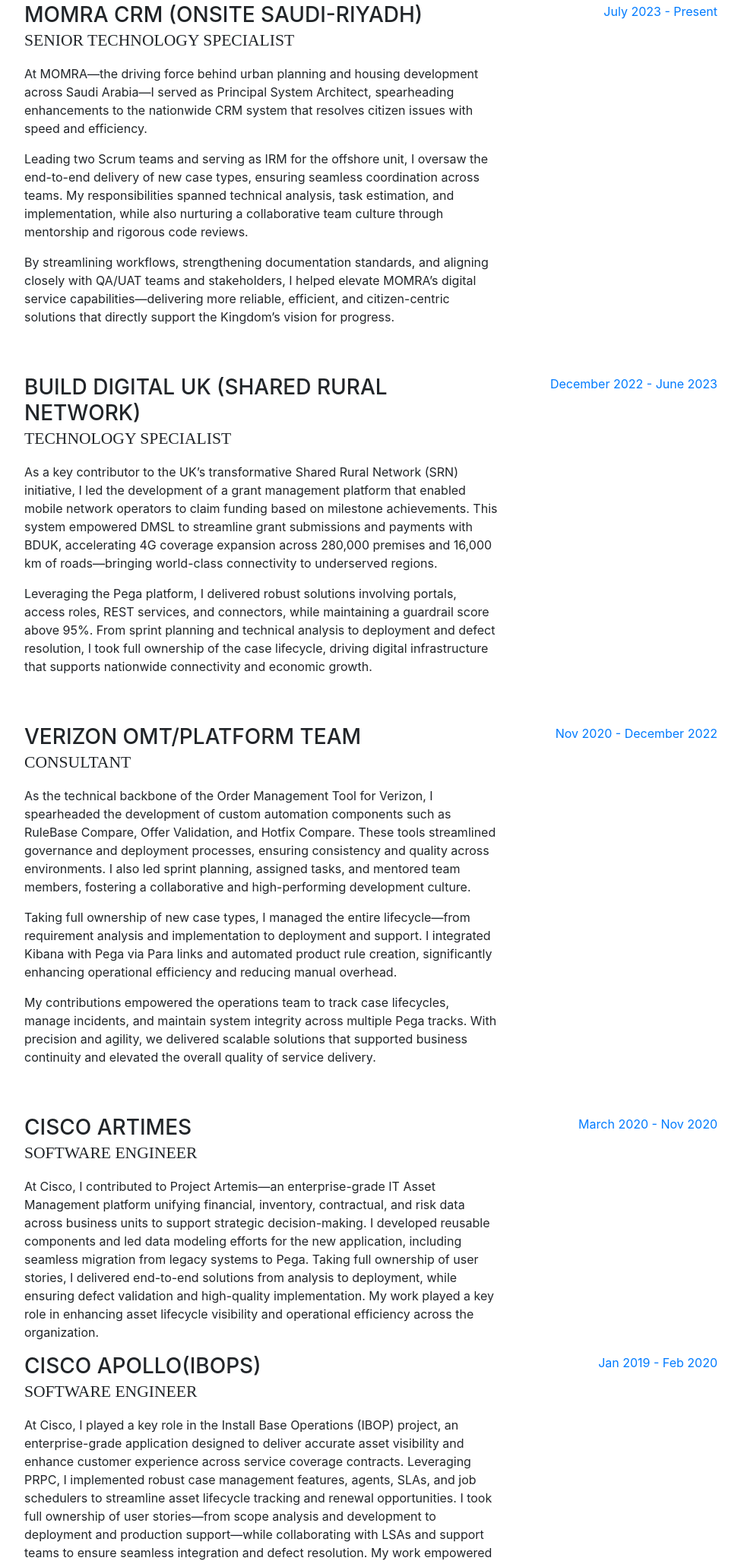
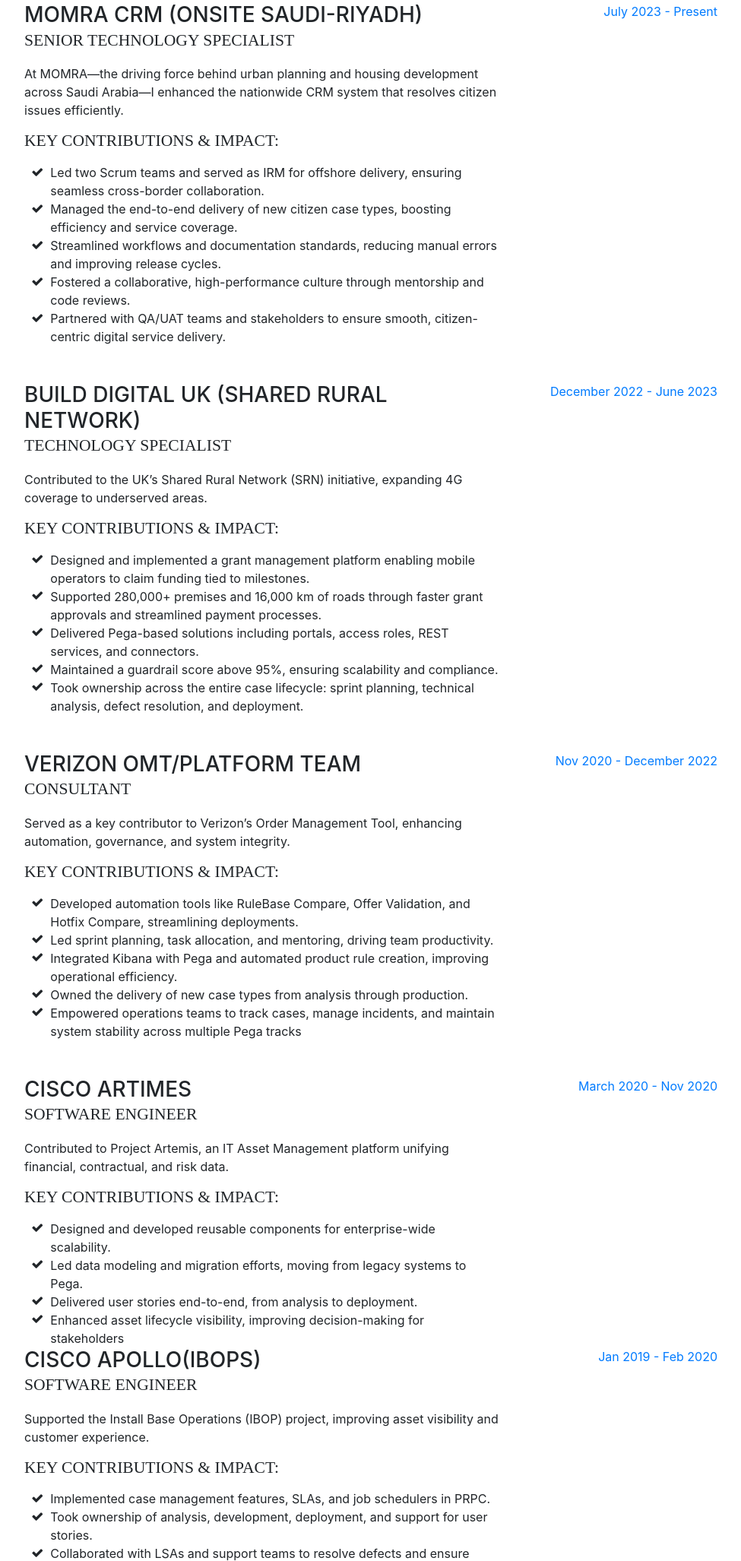
Before and after one commit to alvinj875/alvinj875.github.io, a website with bundled scripts: page index.html in a window 1280 px wide. Shown: the part 931-2985 px from the top of the page at 76% size, without its empty margins (288-1263 px from the left). Built offline with nearby package versions, Linux system fonts and the light colour scheme; a web font is replaced by a local one.

Commit message:
made in to point list

```diff
--- a/index.html
+++ b/index.html
@@ -14,8 +14,10 @@
   <link href="vendor/bootstrap/css/bootstrap.min.css" rel="stylesheet">
 
   <!-- Custom fonts for this template -->
-    <link href="https://fonts.googleapis.com/css?family=Saira+Extra+Condensed:100,200,300,400,500,600,700,800,900" rel="stylesheet">
-    <link href="https://fonts.googleapis.com/css?family=Open+Sans:300,300i,400,400i,600,600i,700,700i,800,800i" rel="stylesheet">
+  <link href="https://fonts.googleapis.com/css?family=Saira+Extra+Condensed:100,200,300,400,500,600,700,800,900"
+    rel="stylesheet">
+  <link href="https://fonts.googleapis.com/css?family=Open+Sans:300,300i,400,400i,600,600i,700,700i,800,800i"
+    rel="stylesheet">
   <link href="vendor/font-awesome/css/font-awesome.min.css" rel="stylesheet">
   <link href="vendor/devicons/css/devicons.min.css" rel="stylesheet">
   <link href="vendor/simple-line-icons/css/simple-line-icons.css" rel="stylesheet">
@@ -35,7 +37,8 @@
         <img class="img-fluid img-profile rounded-circle mx-auto mb-2" src="img/profile.jpg" alt="">
       </span>
     </a>
-      <button class="navbar-toggler" type="button" data-toggle="collapse" data-target="#navbarSupportedContent" aria-controls="navbarSupportedContent" aria-expanded="false" aria-label="Toggle navigation">
+    <button class="navbar-toggler" type="button" data-toggle="collapse" data-target="#navbarSupportedContent"
+      aria-controls="navbarSupportedContent" aria-expanded="false" aria-label="Toggle navigation">
       <span class="navbar-toggler-icon"></span>
     </button>
     <div class="collapse navbar-collapse" id="navbarSupportedContent">
@@ -78,8 +81,13 @@
         </div>
         <h5>
           <p class="mb-3"><i>
-"Principal System Architect | Pega Specialist | Driving Citizen-Centric & Enterprise Digital Transformation"</p></i></h5>
-          <p class="mb-5">“I’m Alvin Jaison, a Principal System Architect with 8+ years of expertise in Pega solution architecture. I’ve delivered mission-critical applications across Telecom, Insurance, Government, and Manufacturing—leading high-performing teams to design scalable solutions that solve complex challenges and deliver measurable business impact.”</p>
+              "Principal System Architect | Pega Specialist | Driving Citizen-Centric & Enterprise Digital
+              Transformation"</p></i>
+        </h5>
+        <p class="mb-5">“I’m Alvin Jaison, a Principal System Architect with 8+ years of expertise in Pega solution
+          architecture. I’ve delivered mission-critical applications across Telecom, Insurance, Government, and
+          Manufacturing—leading high-performing teams to design scalable solutions that solve complex challenges and
+          deliver measurable business impact.”</p>
         <!--
 <h6>
   <p class="mb-3"><i>
@@ -131,11 +139,36 @@
           <div class="resume-content mr-auto">
             <h3 class="mb-0">MOMRA CRM (Onsite Saudi-Riyadh)</h3>
             <div class="subheading mb-3">Senior Technology Specialist</div>
-              <p>At MOMRA—the driving force behind urban planning and housing development across Saudi Arabia—I served as Principal System Architect, spearheading enhancements to the nationwide CRM system that resolves citizen issues with speed and efficiency.</p>
- <p>
-Leading two Scrum teams and serving as IRM for the offshore unit, I oversaw the end-to-end delivery of new case types, ensuring seamless coordination across teams. My responsibilities spanned technical analysis, task estimation, and implementation, while also nurturing a collaborative team culture through mentorship and rigorous code reviews.</p>
- <p>
-By streamlining workflows, strengthening documentation standards, and aligning closely with QA/UAT teams and stakeholders, I helped elevate MOMRA’s digital service capabilities—delivering more reliable, efficient, and citizen-centric solutions that directly support the Kingdom’s vision for progress.</p>
+
+            <p>At MOMRA—the driving force behind urban planning and housing development across Saudi Arabia—I enhanced
+              the nationwide CRM system that resolves citizen issues efficiently.</p>
+
+            <h5 class="subheading mb-3">Key Contributions & Impact:</h5>
+
+            <ul class="fa-ul mb-0">
+
+              <li>
+                <i class="fa-li fa fa-check"></i>Led two Scrum teams and served as IRM for offshore delivery, ensuring
+                seamless cross-border collaboration.
+              </li>
+              <li>
+                <i class="fa-li fa fa-check"></i>Managed the end-to-end delivery of new citizen case types, boosting
+                efficiency and service coverage.
+              </li>
+              <li>
+                <i class="fa-li fa fa-check"></i>Streamlined workflows and documentation standards, reducing manual
+                errors and improving release cycles.
+              </li>
+              <li>
+                <i class="fa-li fa fa-check"></i>Fostered a collaborative, high-performance culture through mentorship
+                and code reviews.
+              </li>
+
+              <li>
+                <i class="fa-li fa fa-check"></i>Partnered with QA/UAT teams and stakeholders to ensure smooth,
+                citizen-centric digital service delivery.
+              </li>
+            </ul>
           </div>
           <div class="resume-date text-md-right">
             <span class="text-primary">July 2023 - Present</span>
@@ -146,9 +179,34 @@
           <div class="resume-content mr-auto">
             <h3 class="mb-0">Build Digital UK (Shared Rural Network)</h3>
             <div class="subheading mb-3">Technology Specialist</div>
-              <p>As a key contributor to the UK’s transformative Shared Rural Network (SRN) initiative, I led the development of a grant management platform that enabled mobile network operators to claim funding based on milestone achievements. This system empowered DMSL to streamline grant submissions and payments with BDUK, accelerating 4G coverage expansion across 280,000 premises and 16,000 km of roads—bringing world-class connectivity to underserved regions.</p>
-<p>
-Leveraging the Pega platform, I delivered robust solutions involving portals, access roles, REST services, and connectors, while maintaining a guardrail score above 95%. From sprint planning and technical analysis to deployment and defect resolution, I took full ownership of the case lifecycle, driving digital infrastructure that supports nationwide connectivity and economic growth.</p>
+            <p>Contributed to the UK’s Shared Rural Network (SRN) initiative, expanding 4G coverage to underserved
+              areas.</p>
+
+            <h6 class="subheading mb-3">Key Contributions & Impact:</h6>
+            <ul class="fa-ul mb-0">
+
+              <li>
+                <i class="fa-li fa fa-check"></i>Designed and implemented a grant management platform enabling mobile
+                operators to claim funding tied to milestones.
+              </li>
+              <li>
+                <i class="fa-li fa fa-check"></i>Supported 280,000+ premises and 16,000 km of roads through faster grant
+                approvals and streamlined payment processes.
+              </li>
+              <li>
+                <i class="fa-li fa fa-check"></i>Delivered Pega-based solutions including portals, access roles, REST
+                services, and connectors.
+              </li>
+              <li>
+                <i class="fa-li fa fa-check"></i>Maintained a guardrail score above 95%, ensuring scalability and
+                compliance.
+              </li>
+
+              <li>
+                <i class="fa-li fa fa-check"></i>Took ownership across the entire case lifecycle: sprint planning,
+                technical analysis, defect resolution, and deployment.
+              </li>
+            </ul>
           </div>
           <div class="resume-date text-md-right">
             <span class="text-primary">December 2022 - June 2023</span>
@@ -159,12 +217,32 @@
           <div class="resume-content mr-auto">
             <h3 class="mb-0">Verizon OMT/Platform Team</h3>
             <div class="subheading mb-3">Consultant</div>
-              <p>As the technical backbone of the Order Management Tool for Verizon, I spearheaded the development of custom automation components such as RuleBase Compare, Offer Validation, and Hotfix Compare. These tools streamlined governance and deployment processes, ensuring consistency and quality across environments. I also led sprint planning, assigned tasks, and mentored team members, fostering a collaborative and high-performing development culture.</p>
-<p>
-Taking full ownership of new case types, I managed the entire lifecycle—from requirement analysis and implementation to deployment and support. I integrated Kibana with Pega via Para links and automated product rule creation, significantly enhancing operational efficiency and reducing manual overhead.</p>
-<p>
+            <p>Served as a key contributor to Verizon’s Order Management Tool, enhancing automation, governance, and
+              system integrity.</p>
+            <h6 class="subheading mb-3">Key Contributions & Impact:</h6>
+            <ul class="fa-ul mb-0">
 
-My contributions empowered the operations team to track case lifecycles, manage incidents, and maintain system integrity across multiple Pega tracks. With precision and agility, we delivered scalable solutions that supported business continuity and elevated the overall quality of service delivery.</p>
+              <li>
+                <i class="fa-li fa fa-check"></i>Developed automation tools like RuleBase Compare, Offer Validation, and
+                Hotfix Compare, streamlining deployments.
+              </li>
+              <li>
+                <i class="fa-li fa fa-check"></i>Led sprint planning, task allocation, and mentoring, driving team
+                productivity.
+              </li>
+              <li>
+                <i class="fa-li fa fa-check"></i>Integrated Kibana with Pega and automated product rule creation,
+                improving operational efficiency.
+              </li>
+              <li>
+                <i class="fa-li fa fa-check"></i>Owned the delivery of new case types from analysis through production.
+              </li>
+
+              <li>
+                <i class="fa-li fa fa-check"></i>Empowered operations teams to track cases, manage incidents, and
+                maintain system stability across multiple Pega tracks
+              </li>
+            </ul>
           </div>
           <div class="resume-date text-md-right">
             <span class="text-primary">Nov 2020 - December 2022</span>
@@ -175,7 +253,30 @@
           <div class="resume-content mr-auto">
             <h3 class="mb-0">CISCO Artimes</h3>
             <div class="subheading mb-3">Software Engineer</div>
-              <p>At Cisco, I contributed to Project Artemis—an enterprise-grade IT Asset Management platform unifying financial, inventory, contractual, and risk data across business units to support strategic decision-making. I developed reusable components and led data modeling efforts for the new application, including seamless migration from legacy systems to Pega. Taking full ownership of user stories, I delivered end-to-end solutions from analysis to deployment, while ensuring defect validation and high-quality implementation. My work played a key role in enhancing asset lifecycle visibility and operational efficiency across the organization.</p>
+            <p>Contributed to Project Artemis, an IT Asset Management platform unifying financial, contractual, and risk
+              data.</p>
+            <h6 class="subheading mb-3">Key Contributions & Impact:</h6>
+            <ul class="fa-ul mb-0">
+
+              <li>
+                <i class="fa-li fa fa-check"></i>Designed and developed reusable components for enterprise-wide
+                scalability.
+              </li>
+              <li>
+                <i class="fa-li fa fa-check"></i>Led data modeling and migration efforts, moving from legacy systems
+                to Pega.
+              </li>
+              <li>
+                <i class="fa-li fa fa-check"></i>Delivered user stories end-to-end, from analysis to deployment.
+              </li>
+              <li>
+                <i class="fa-li fa fa-check"></i>Enhanced asset lifecycle visibility, improving decision-making for
+                stakeholders
+              </li>
+
+
+            </ul>
+
           </div>
           <div class="resume-date text-md-right">
             <span class="text-primary">March 2020 - Nov 2020</span>
@@ -186,7 +287,28 @@
           <div class="resume-content mr-auto">
             <h3 class="mb-0">CISCO Apollo(IBOPs)</h3>
             <div class="subheading mb-3">Software Engineer</div>
-              <p>At Cisco, I played a key role in the Install Base Operations (IBOP) project, an enterprise-grade application designed to deliver accurate asset visibility and enhance customer experience across service coverage contracts. Leveraging PRPC, I implemented robust case management features, agents, SLAs, and job schedulers to streamline asset lifecycle tracking and renewal opportunities. I took full ownership of user stories—from scope analysis and development to deployment and production support—while collaborating with LSAs and support teams to ensure seamless integration and defect resolution. My work empowered cross-functional stakeholders to make faster, data-driven decisions with confidence.</p>
+            <p>Supported the Install Base Operations (IBOP) project, improving asset visibility and customer experience.
+            </p>
+
+            <h6 class="subheading mb-3">Key Contributions & Impact:</h6>
+            <ul class="fa-ul mb-0">
+
+              <li>
+                <i class="fa-li fa fa-check"></i>Implemented case management features, SLAs, and job schedulers in PRPC.
+              </li>
+              <li>
+                <i class="fa-li fa fa-check"></i>Took ownership of analysis, development, deployment, and support for
+                user stories.
+              </li>
+              <li>
+                <i class="fa-li fa fa-check"></i>Collaborated with LSAs and support teams to resolve defects and ensure
+                seamless integration.
+              </li>
+              <li>
+                <i class="fa-li fa fa-check"></i>Streamlined asset lifecycle tracking, improving contract renewals and
+                customer confidence.
+              </li>
+            </ul>
           </div>
           <div class="resume-date text-md-right">
             <span class="text-primary">Jan 2019 - Feb 2020</span>
@@ -197,7 +319,31 @@
           <div class="resume-content mr-auto">
             <h3 class="mb-0">Automobile Association(UK Client)</h3>
             <div class="subheading mb-3">Junior Software Engineer</div>
-              <p>As part of Project RIO for the UK’s largest roadside assistance provider, I contributed to enhancing policy management systems covering Road Membership, European Breakdown Cover, and Motor Insurance. I was actively involved in implementing client-side validations, resolving SLA and production-critical defects, and developing core business logic through properties, activities, and flows. My responsibilities spanned across CR enhancements, testing, and production support, ensuring smooth policy upgrades and renewals. Leveraging tools like Tracer and Rules Inspector, I ensured high-quality delivery aligned with business goals and customer expectations.</p>
+            <p>Enhanced policy management systems for the UK’s largest roadside assistance provider.</p>
+
+            <h6 class="subheading mb-3">Key Contributions & Impact:</h6>
+            <ul class="fa-ul mb-0">
+
+              <li>
+                <i class="fa-li fa fa-check"></i>Delivered CR enhancements across Road Membership, Breakdown Cover, and
+                Motor Insurance modules.
+              </li>
+              <li>
+                <i class="fa-li fa fa-check"></i>Implemented client-side validations and resolved
+                SLA/production-critical defects.
+              </li>
+              <li>
+                <i class="fa-li fa fa-check"></i>Implemented client-side validations and resolved
+                SLA/production-critical defects.
+              </li>
+              <li>
+                <i class="fa-li fa fa-check"></i>Developed business logic through properties, activities, and flows.
+              </li>
+
+              <li>
+                <i class="fa-li fa fa-check"></i>Ensured high-quality delivery with Tracer and Rules Inspector tools.
+              </li>
+            </ul>
           </div>
           <div class="resume-date text-md-right">
             <span class="text-primary">June 2017 - Dec 2018</span>
@@ -328,28 +474,34 @@
 
           <li>
             <i class="fa-li fa fa-check"></i>
-              Case Management</li>
+            Case Management
+          </li>
 
           <li>
             <i class="fa-li fa fa-check"></i>
-              Cross Functional Teams</li>
+            Cross Functional Teams
+          </li>
           <li>
             <i class="fa-li fa fa-check"></i>
-              Agile Development &amp; Scrum</li>
+            Agile Development &amp; Scrum
+          </li>
 
           <li>
             <i class="fa-li fa fa-check"></i>
-              Business Process Management</li>
+            Business Process Management
+          </li>
           <li>
 
           <li>
             <i class="fa-li fa fa-check"></i>
-              Unified Channel Development</li>
+            Unified Channel Development
+          </li>
 
 
           <li>
             <i class="fa-li fa fa-check"></i>
-              Cross Browser Testing &amp; Debugging</li>
+            Cross Browser Testing &amp; Debugging
+          </li>
           <li>
         </ul>
       </div>
```
Lines whose indentation alone changed are shown as unchanged.
